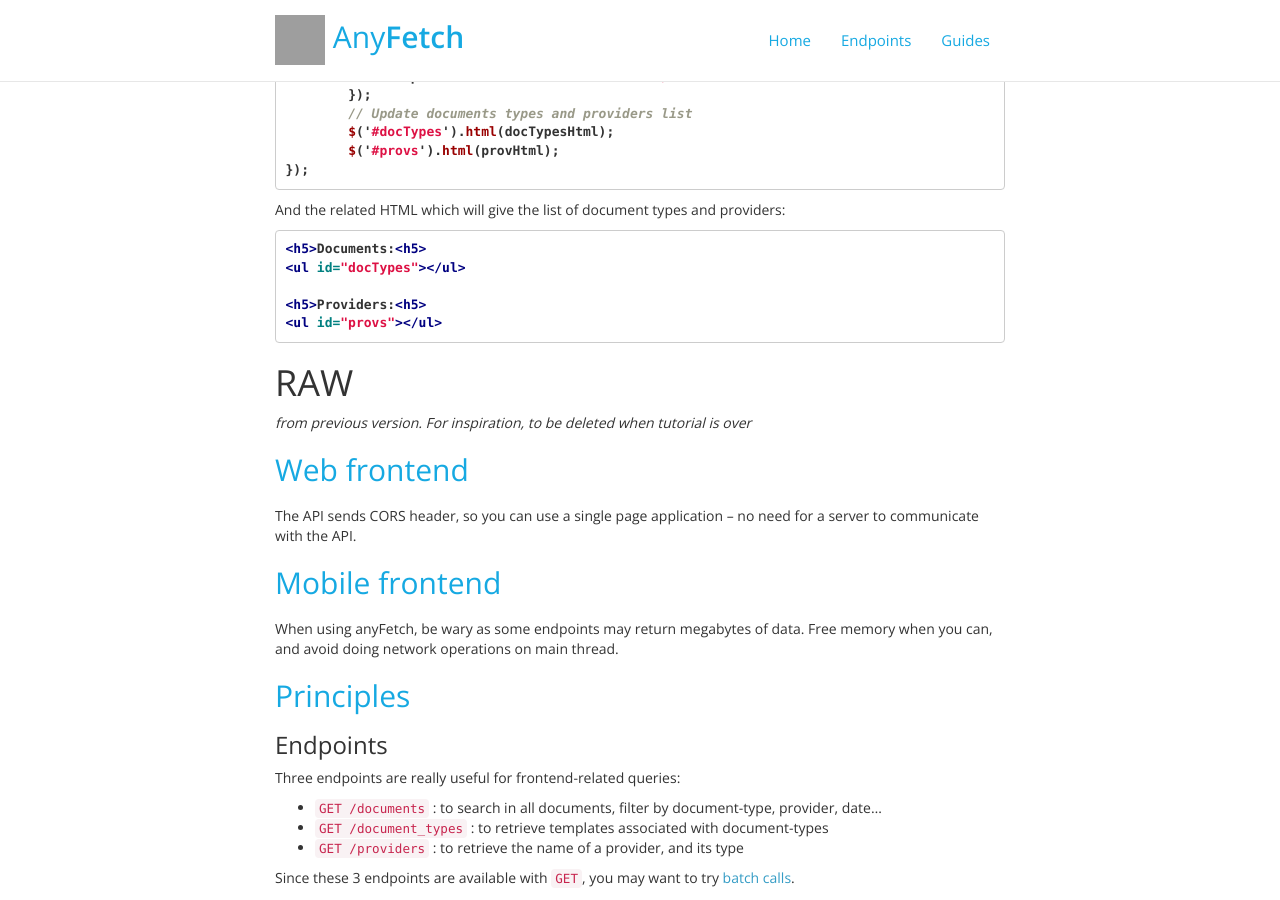
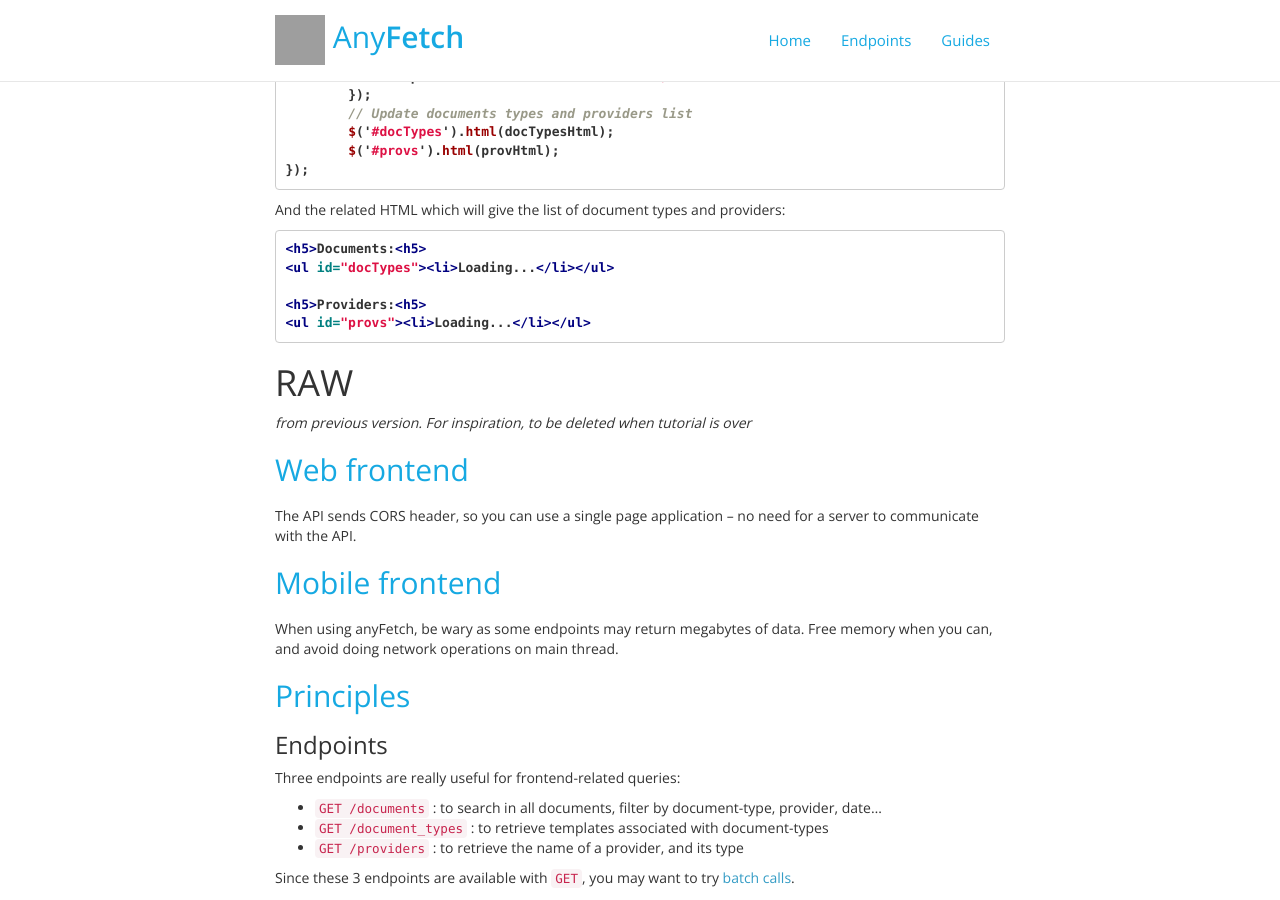
Before and after one commit to AnyFetch/developers.anyfetch.com, a Jekyll site: the page built from guides/creating/frontend.md, in a window 1280 px wide and 900 px high, scrolled down 4846 px. Built offline with Jekyll 4.4.1, drawn with Linux system fonts in a browser that asks for light colours; nearby versions of some CDN libraries; Markdown is read by kramdown in place of the engine named in the settings; grey boxes are pictures that could not be loaded.

Commit message:
Update prov & doctypes list html code

````diff
--- a/guides/creating/frontend.md
+++ b/guides/creating/frontend.md
@@ -252,10 +252,10 @@ And the related HTML which will give the list of document types and providers:
 
 ```html
 <h5>Documents:<h5>
-<ul id="docTypes"></ul>
+<ul id="docTypes"><li>Loading...</li></ul>
 
 <h5>Providers:<h5>
-<ul id="provs"></ul>
+<ul id="provs"><li>Loading...</li></ul>
 ```
 
 
````
